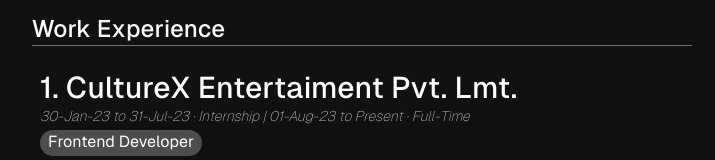
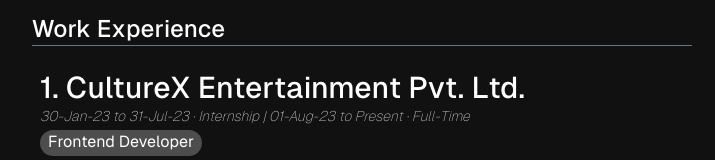
Before and after one commit to kevalmiistry/portfolio-astro, an Astro site: page / in a window 1280 px wide. Shown: the part 479-639 px from the top of the page, without its empty margins (278-993 px from the left). Built offline with nearby package versions, Linux system fonts and the light colour scheme; Astro itself is replaced by a stand-in of ours.

Commit message:
FIX: company name typo

```diff
--- a/src/pages/index.astro
+++ b/src/pages/index.astro
@@ -41,7 +41,7 @@ import TechItem from "../components/TechItem.astro"
                 <p
                     class="text-3xl font-medium flex items-center gap-2 flex-wrap"
                 >
-                    1. CultureX Entertaiment Pvt. Lmt.
+                    1. CultureX Entertainment Pvt. Ltd.
                 </p>
                 <p class="font-thin italic text-gray-200 text-sm">
                     30-Jan-23 to 31-Jul-23 · Internship | 01-Aug-23 to Present ·
```
